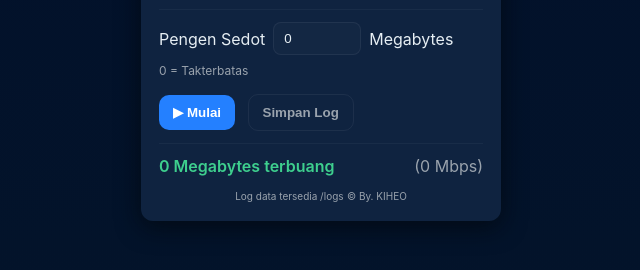
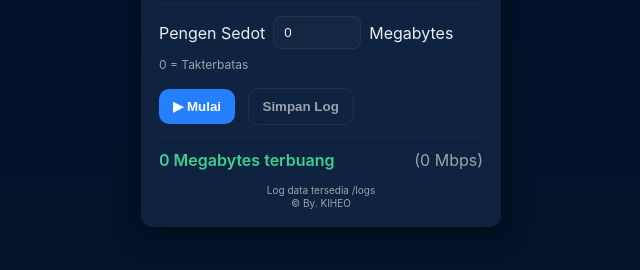
Before and after one commit to Kiel-P/waster, a website: page public/index.html in a window 1280 px wide. Shown: the part 358-628 px from the top of the page, without its empty margins (319-959 px from the left). Drawn offline with Linux system fonts and the light colour scheme.

Commit message:
Update index.html

```diff
--- a/public/index.html
+++ b/public/index.html
@@ -40,7 +40,7 @@
 
     <footer class="footer">
         <small>Log data tersedia /logs</small>
-      <span class"kiki">
+      <span class="kiki">
         <small>&copy; By. KIHEO</small>
         </span>
     </footer>
```
